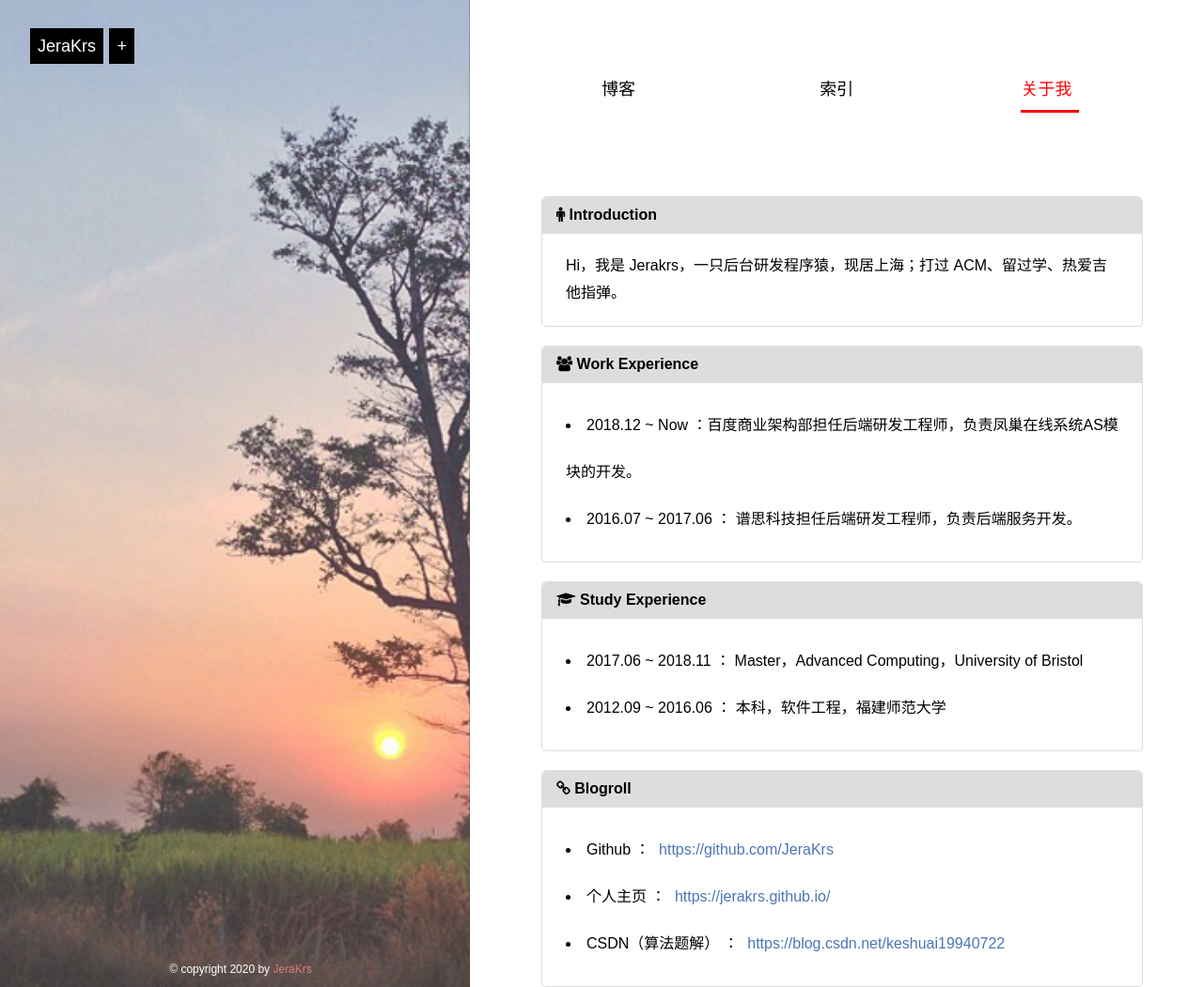
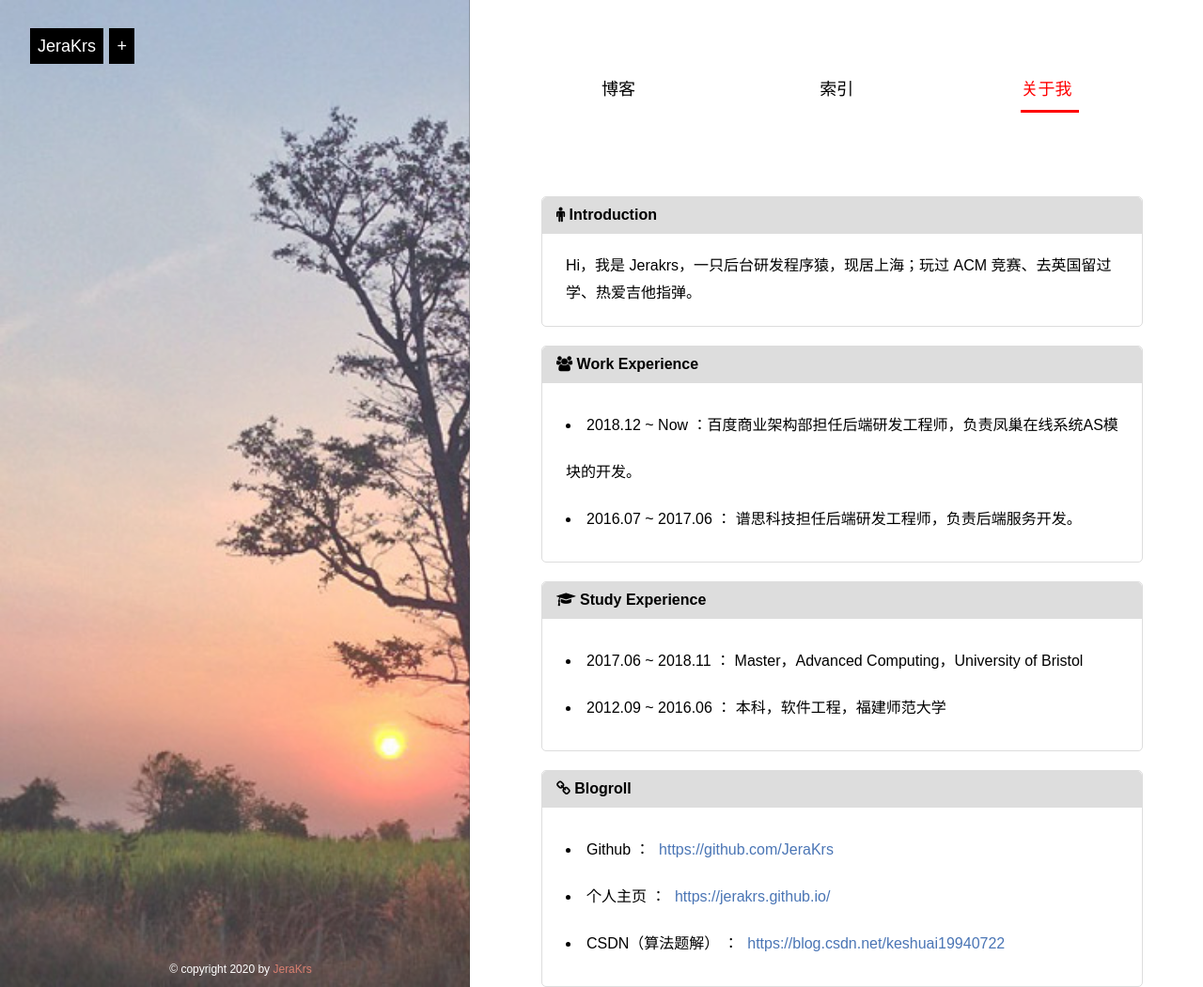
Before and after one commit to JeraKrs/jerakrs.github.io, a Jekyll site: the page built from pages/about.md, in a window 1280 px wide and 1051 px high. Shown: the whole window at 94% size. Built offline with Jekyll 4.4.1, drawn with Linux system fonts in a browser that asks for light colours.

Commit message:
update intro

```diff
--- a/pages/about.md
+++ b/pages/about.md
@@ -25,7 +25,7 @@ layout: home
 			</div>
 			<div class="info-body">
 				<p class="info-content">
-				Hi，我是 Jerakrs，一只后台研发程序猿，现居上海；打过 ACM、留过学、热爱吉他指弹。
+				Hi，我是 Jerakrs，一只后台研发程序猿，现居上海；玩过 ACM 竞赛、去英国留过学、热爱吉他指弹。
 				</p>
 			</div>
 		</div>
```
